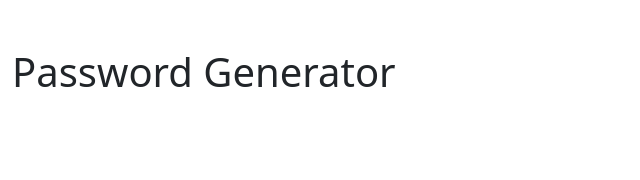
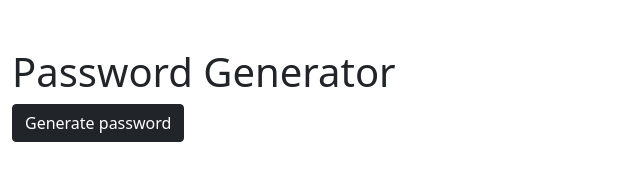
Before and after one commit to claudiahW/passwordgenerator, a plain HTML site: page index.html in a window 1280 px wide. Shown: the whole page, without its empty margins (0-640 px from the left). Drawn offline with nearby package versions, Linux system fonts and the light colour scheme.

Commit message:
add styling to button

```diff
--- a/index.html
+++ b/index.html
@@ -5,14 +5,17 @@
     <meta charset="UTF-8">
     <meta name="viewport" content="width=device-width, initial-scale=1.0">
     <link href="https://cdn.jsdelivr.net/npm/bootstrap@5.0.2/dist/css/bootstrap.min.css" rel="stylesheet" integrity="sha384-EVSTQN3/azprG1Anm3QDgpJLIm9Nao0Yz1ztcQTwFspd3yD65VohhpuuCOmLASjC" crossorigin="anonymous">
+    <script src="https://cdn.jsdelivr.net/npm/bootstrap@5.0.2/dist/js/bootstrap.bundle.min.js" integrity="sha384-MrcW6ZMFYlzcLA8Nl+NtUVF0sA7MsXsP1UyJoMp4YLEuNSfAP+JcXn/tWtIaxVXM" crossorigin="anonymous"></script>
 
 </head>
 <body>
- <main class="container-fluid mt-5">
+ <div class="container-fluid mt-5">
     <h1 >
         Password Generator
     </h1>
- </main>
-    <script src="https://cdn.jsdelivr.net/npm/bootstrap@5.0.2/dist/js/bootstrap.bundle.min.js" integrity="sha384-MrcW6ZMFYlzcLA8Nl+NtUVF0sA7MsXsP1UyJoMp4YLEuNSfAP+JcXn/tWtIaxVXM" crossorigin="anonymous"></script>
+    <button type="button" class="btn btn-dark" onclick="generatePass">Generate password</button>
+</div>
+
+<script src="scripts.js"></script>
 </body>
 </html>
```
